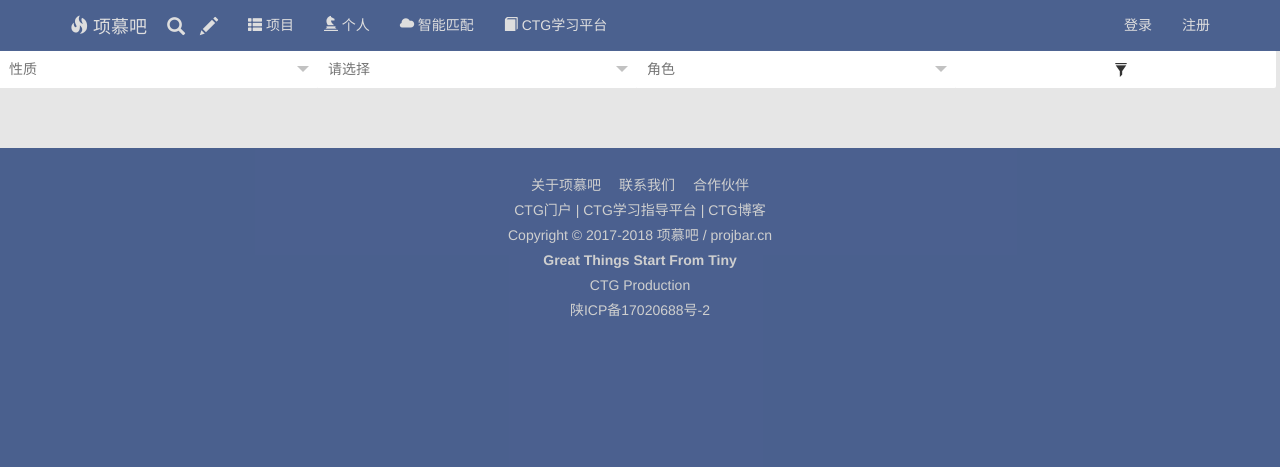
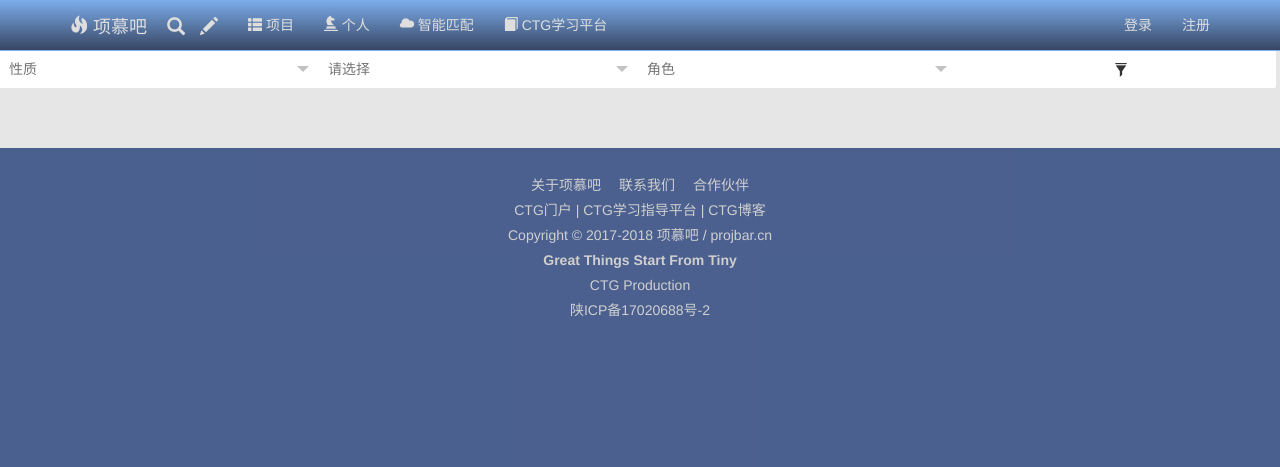
Before and after one commit to WizzStudio/projbar, a PHP site: page /DbName/ in a window 1280 px wide. Shown: the top 467 px of the page. Run offline with PHP 8.4, Linux system fonts and the light colour scheme; data that the repository does not hold is empty; some libraries are stand-ins or nearby versions.

Commit message:
gradient color improve

```diff
--- a/public/static/common/css/common0126.css
+++ b/public/static/common/css/common0126.css
@@ -36,6 +36,12 @@
 .btn-light-grey{
   background-color: #bbb;
   color: #eee;
+}
+.grad1{
+  background: -webkit-linear-gradient(#6aa4ec,#1b2b4e); /* Safari 5.1 - 6.0 */
+  background: -o-linear-gradient(#6aa4ec,#1b2b4e); /* Opera 11.1 - 12.0 */
+  background: -moz-linear-gradient(#6aa4ec,#1b2b4e); /* Firefox 3.6 - 15 */
+  background: linear-gradient(#6aa4ec,#1b2b4e); /* 标准的语法（必须放在最后） */
 }
 /* 颜色大改 */
 
--- a/public/templates/public/base.html
+++ b/public/templates/public/base.html
@@ -15,7 +15,7 @@
   <body style="margin-top:50px;background-color:rgb(230, 230, 230);">
     {block name="navbar"}
     <!-- Fixed navbar -->
-    <nav class="navbar navbar-inverse navbar-fixed-top myblue" role="navigation">
+    <nav class="navbar navbar-inverse navbar-fixed-top myblue grad1" role="navigation">
         <div class="container">
           <div class="navbar-header">
             <button type="button" class="navbar-toggle collapsed" data-toggle="collapse" data-target="#navbar" aria-expanded="false" aria-controls="navbar">
```
